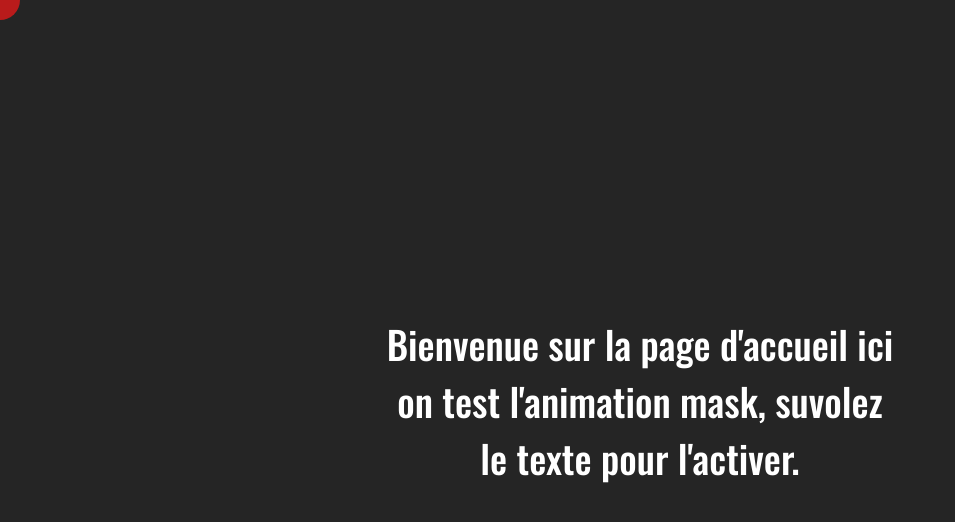
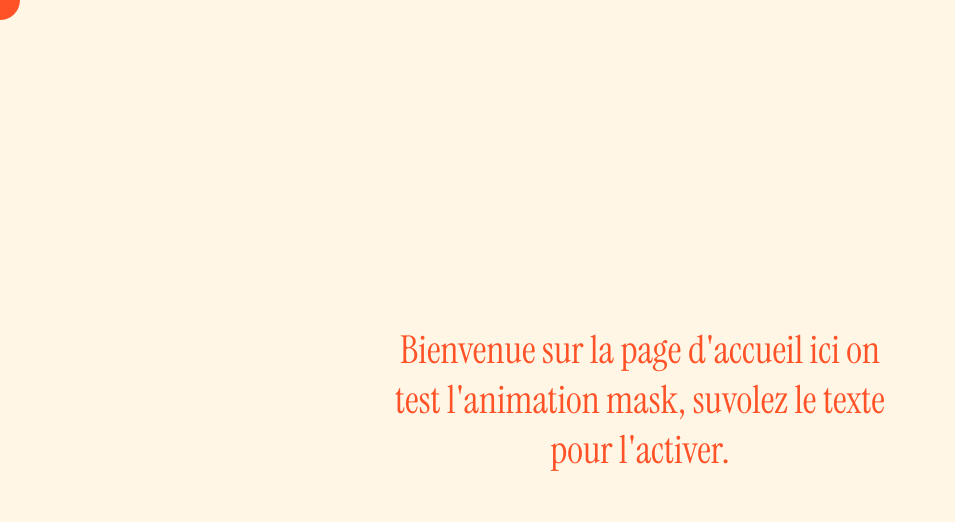
Before and after one commit to Scharlyopitz/MaskEffect, a React (Vite) app: page / in a window 1280 px wide. Shown: the top 522 px of the page, without its empty margins (0-955 px from the left). Built offline with nearby package versions, Linux system fonts and the light colour scheme.

Commit message:
Changement couleur et font

```diff
--- a/src/sass/_fonts.scss
+++ b/src/sass/_fonts.scss
@@ -1 +1 @@
-@import url("https://fonts.googleapis.com/css2?family=Oswald:wght@200..700&display=swap");
+@import url("https://fonts.googleapis.com/css2?family=Instrument+Serif:ital@0;1&display=swap");
--- a/src/sass/_general.scss
+++ b/src/sass/_general.scss
@@ -1,7 +1,7 @@
 body {
-  font-family: "Oswald", serif;
-  color: #ffffff;
-  background: #252525;
+  font-family: "Instrument Serif", serif;
+  color: #ff5227;
+  background: #fff6e6;
 }
 
 main {
@@ -15,8 +15,8 @@
     mask-image: url("../assets/mask.svg");
     mask-repeat: no-repeat;
     mask-size: 40px;
-    background: #b91b1b;
-    color: #000000;
+    background: #ff5227;
+    color: #fff6e6;
   }
 
   .textContainer {
--- a/src/style/style.css
+++ b/src/style/style.css
@@ -1,4 +1,4 @@
-@import url("https://fonts.googleapis.com/css2?family=Oswald:wght@200..700&display=swap");
+@import url("https://fonts.googleapis.com/css2?family=Instrument+Serif:ital@0;1&display=swap");
 * {
   padding: 0;
   margin: 0;
@@ -6,9 +6,9 @@
 }
 
 body {
-  font-family: "Oswald", serif;
-  color: #ffffff;
-  background: #252525;
+  font-family: "Instrument Serif", serif;
+  color: #ff5227;
+  background: #fff6e6;
 }
 
 main {
@@ -25,8 +25,8 @@
           mask-repeat: no-repeat;
   -webkit-mask-size: 40px;
           mask-size: 40px;
-  background: #b91b1b;
-  color: #000000;
+  background: #ff5227;
+  color: #fff6e6;
 }
 main .textContainer {
   cursor: default;
```
Also changed, not shown: 1 other file (tests, documents, lock files or other folders).
